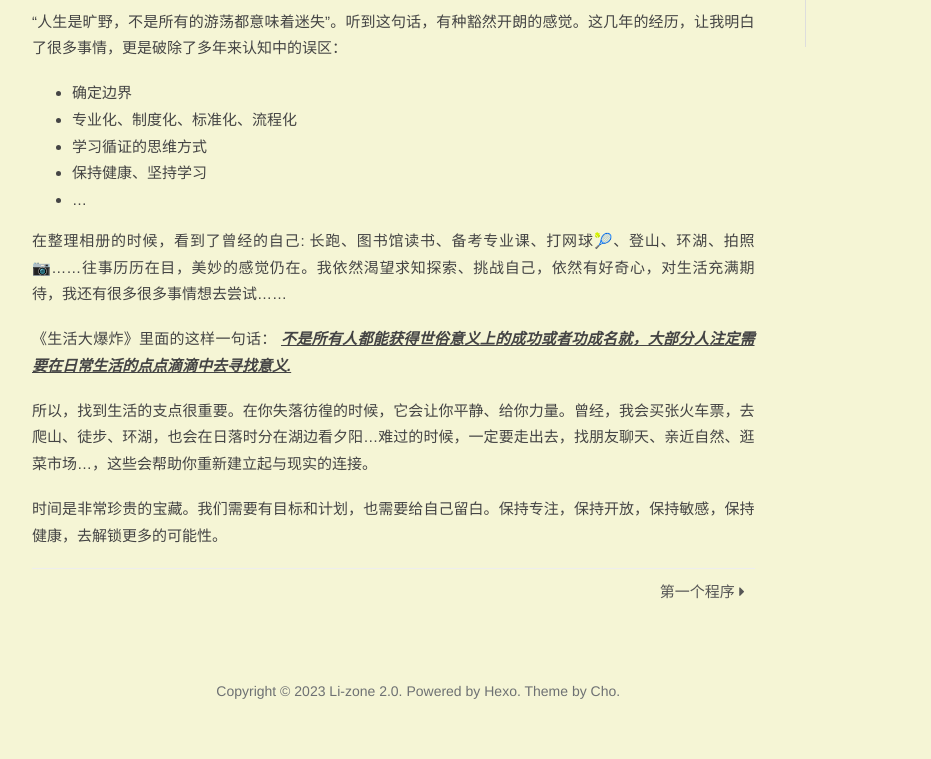
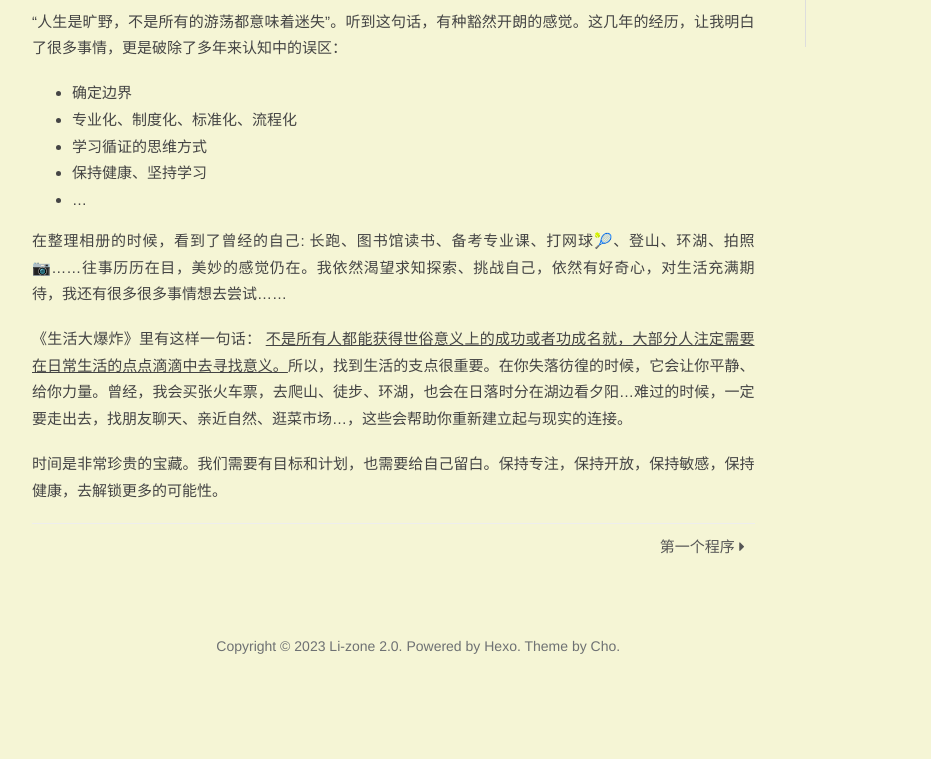
Before and after one commit to Domilee/frontsun, a plain HTML site: page 2023/09/03/人生是旷野/index.html in a window 1280 px wide. Shown: the part 845-1604 px from the top of the page, without its empty margins (93-1024 px from the left). After the commit the page ends 1559 px from the top, so only its background shows below. Drawn offline with nearby package versions, Linux system fonts and the light colour scheme; some packages are replaced by stand-ins of ours; a script that the page names is missing.

Commit message:
Site updated: 2023-09-04 20:22:07

```diff
--- a/2023/09/03/人生是旷野/index.html
+++ b/2023/09/03/人生是旷野/index.html
@@ -14,8 +14,7 @@
 <li>…</li>
 </ul>
 <p>在整理相册的时候，看到了曾经的自己:  长跑、图书馆读书、备考专业课、打网球🎾、登山、环湖、拍照📷……往事历历在目，美妙的感觉仍在。我依然渴望求知探索、挑战自己，依然有好奇心，对生活充满期待，我还有很多很多事情想去尝试……</p>
-<p>《生活大爆炸》里面的这样一句话： <em><u>不是所有人都能获得世俗意义上的成功或者功成名就，大部分人注定需要在日常生活的点点滴滴中去寻找意义.</u></em></p>
-<p>所以，找到生活的支点很重要。在你失落彷徨的时候，它会让你平静、给你力量。曾经，我会买张火车票，去爬山、徒步、环湖，也会在日落时分在湖边看夕阳…难过的时候，一定要走出去，找朋友聊天、亲近自然、逛菜市场…，这些会帮助你重新建立起与现实的连接。</p>
+<p>《生活大爆炸》里有这样一句话： <u>不是所有人都能获得世俗意义上的成功或者功成名就，大部分人注定需要在日常生活的点点滴滴中去寻找意义。</u>所以，找到生活的支点很重要。在你失落彷徨的时候，它会让你平静、给你力量。曾经，我会买张火车票，去爬山、徒步、环湖，也会在日落时分在湖边看夕阳…难过的时候，一定要走出去，找朋友聊天、亲近自然、逛菜市场…，这些会帮助你重新建立起与现实的连接。</p>
 <p>时间是非常珍贵的宝藏。我们需要有目标和计划，也需要给自己留白。保持专注，保持开放，保持敏感，保持健康，去解锁更多的可能性。</p>
 </div><div class="tags"></div><div class="post-nav"><a class="next" href="/2023/08/20/%E8%AF%95%E7%9D%80%E7%BC%96%E5%86%99%E7%AC%AC%E4%B8%80%E4%B8%AA%E7%A8%8B%E5%BA%8F/">第一个程序</a></div><div id="vcomment"></div><script src="//cdn1.lncld.net/static/js/3.0.4/av-min.js"></script><script src="//unpkg.com/valine@latest/dist/Valine.min.js"></script><script>var notify = 'false' == 'true' ? true : false;
 var verify = 'false' == 'true' ? true : false;
```
